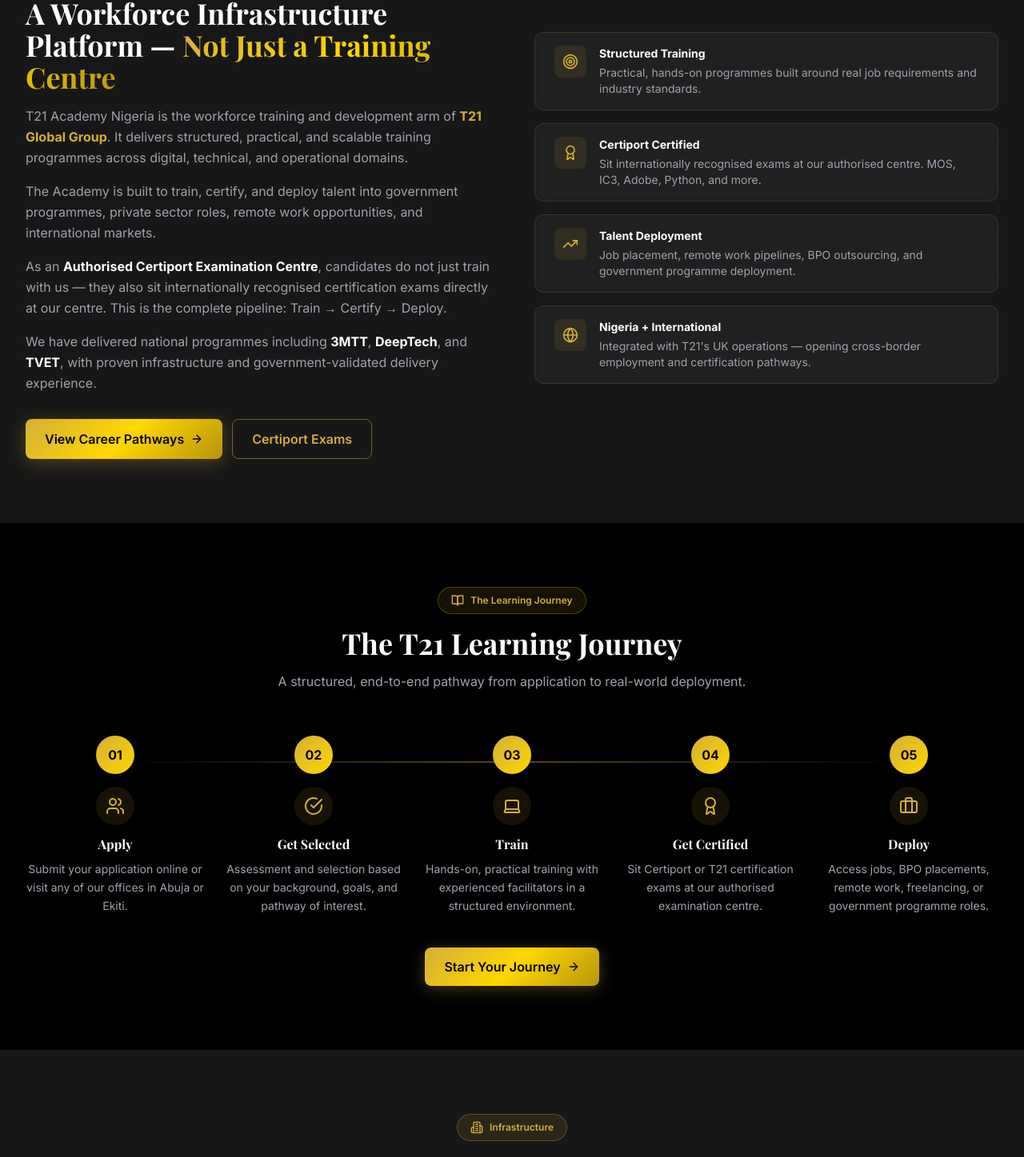
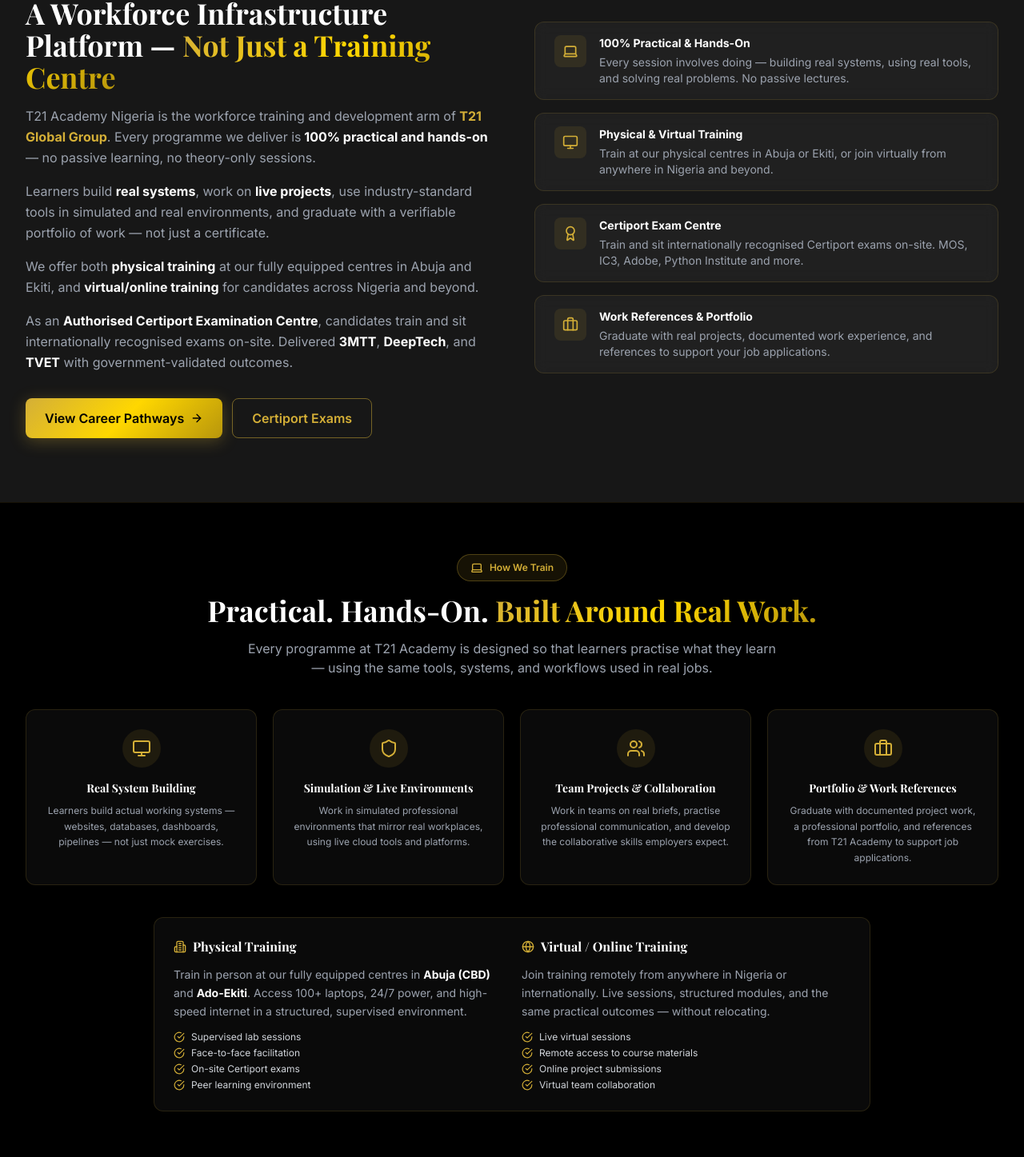
Before and after one commit to t21services21/t21-academy-nigeria, a Next.js app: page / in a window 1280 px wide. Shown: the part 1313-2760 px from the top of the page at 80% size. Built offline with nearby package versions, Linux system fonts and the light colour scheme.

Commit message:
fix: email routing to Nigeria inbox, add practical/hands-on section, physical+virtual training

```diff
--- a/app/api/contact/route.ts
+++ b/app/api/contact/route.ts
@@ -8,7 +8,8 @@
     const isApplication = type === "application";
     const senderName = fullName || name || "Unknown";
     const sendgridKey = process.env.SENDGRID_API_KEY;
-    const fromEmail = process.env.FROM_EMAIL || "admin@t21services.com.ng";
+    const fromEmail = process.env.FROM_EMAIL || "admin@t21services.co.uk"; // SendGrid verified sender
+    const toEmail = "admin@t21services.com.ng"; // Always deliver to Nigeria inbox
 
     const emailSubject = isApplication
       ? `New Training Application — ${senderName} (${pathway || "Pathway TBC"})`
@@ -45,7 +46,7 @@
           method: "POST",
           headers: { Authorization: `Bearer ${sendgridKey}`, "Content-Type": "application/json" },
           body: JSON.stringify({
-            personalizations: [{ to: [{ email: fromEmail }] }],
+            personalizations: [{ to: [{ email: toEmail }] }],
             from: { email: fromEmail, name: "T21 Academy Nigeria" },
             reply_to: { email },
             subject: emailSubject,
--- a/app/page.tsx
+++ b/app/page.tsx
@@ -112,22 +112,23 @@
               <div className="space-y-4 text-gray-400 leading-relaxed">
                 <p>
                   T21 Academy Nigeria is the workforce training and development arm of{" "}
-                  <strong className="text-primary-gold">T21 Global Group</strong>. It delivers structured,
-                  practical, and scalable training programmes across digital, technical, and operational domains.
+                  <strong className="text-primary-gold">T21 Global Group</strong>. Every programme we deliver is
+                  <strong className="text-white"> 100% practical and hands-on</strong> — no passive learning, no theory-only sessions.
                 </p>
                 <p>
-                  The Academy is built to train, certify, and deploy talent into government programmes, private sector roles,
-                  remote work opportunities, and international markets.
+                  Learners build <strong className="text-white">real systems</strong>, work on <strong className="text-white">live projects</strong>,
+                  use industry-standard tools in simulated and real environments, and graduate with a verifiable
+                  portfolio of work — not just a certificate.
                 </p>
                 <p>
-                  As an <strong className="text-white">Authorised Certiport Examination Centre</strong>, candidates do not just
-                  train with us — they also sit internationally recognised certification exams directly at our centre.
-                  This is the complete pipeline: Train → Certify → Deploy.
+                  We offer both <strong className="text-white">physical training</strong> at our fully equipped centres in Abuja and
+                  Ekiti, and <strong className="text-white">virtual/online training</strong> for candidates across Nigeria and beyond.
                 </p>
                 <p>
-                  We have delivered national programmes including <strong className="text-white">3MTT</strong>,{" "}
-                  <strong className="text-white">DeepTech</strong>, and <strong className="text-white">TVET</strong>, with
-                  proven infrastructure and government-validated delivery experience.
+                  As an <strong className="text-white">Authorised Certiport Examination Centre</strong>, candidates train and
+                  sit internationally recognised exams on-site. Delivered {" "}
+                  <strong className="text-white">3MTT</strong>, <strong className="text-white">DeepTech</strong>, and{" "}
+                  <strong className="text-white">TVET</strong> with government-validated outcomes.
                 </p>
               </div>
               <div className="mt-8 flex flex-wrap gap-3">
@@ -139,10 +140,10 @@
             </div>
             <div className="space-y-4">
               {[
-                { icon: Target, title: "Structured Training", desc: "Practical, hands-on programmes built around real job requirements and industry standards." },
-                { icon: Award, title: "Certiport Certified", desc: "Sit internationally recognised exams at our authorised centre. MOS, IC3, Adobe, Python, and more." },
-                { icon: TrendingUp, title: "Talent Deployment", desc: "Job placement, remote work pipelines, BPO outsourcing, and government programme deployment." },
-                { icon: Globe, title: "Nigeria + International", desc: "Integrated with T21's UK operations — opening cross-border employment and certification pathways." },
+                { icon: Laptop, title: "100% Practical & Hands-On", desc: "Every session involves doing — building real systems, using real tools, and solving real problems. No passive lectures." },
+                { icon: Monitor, title: "Physical & Virtual Training", desc: "Train at our physical centres in Abuja or Ekiti, or join virtually from anywhere in Nigeria and beyond." },
+                { icon: Award, title: "Certiport Exam Centre", desc: "Train and sit internationally recognised Certiport exams on-site. MOS, IC3, Adobe, Python Institute and more." },
+                { icon: Briefcase, title: "Work References & Portfolio", desc: "Graduate with real projects, documented work experience, and references to support your job applications." },
               ].map((item) => (
                 <div key={item.title} className="glass-card flex items-start gap-4 !py-4">
                   <div className="w-10 h-10 rounded-lg bg-primary-gold/10 flex items-center justify-center flex-shrink-0">
@@ -154,6 +155,94 @@
                   </div>
                 </div>
               ))}
+            </div>
+          </div>
+        </div>
+      </section>
+
+      {/* HOW WE TRAIN */}
+      <section className="py-16 bg-black border-y border-primary-gold/10">
+        <div className="max-w-7xl mx-auto px-4 sm:px-6 lg:px-8">
+          <div className="text-center mb-10">
+            <div className="badge mb-4 mx-auto w-fit">
+              <Laptop className="w-4 h-4" /> How We Train
+            </div>
+            <h2 className="section-title mx-auto">
+              Practical. Hands-On.{" "}
+              <span className="text-gold">Built Around Real Work.</span>
+            </h2>
+            <p className="section-subtitle mx-auto text-center">
+              Every programme at T21 Academy is designed so that learners practise what they learn — using the same tools,
+              systems, and workflows used in real jobs.
+            </p>
+          </div>
+          <div className="grid sm:grid-cols-2 lg:grid-cols-4 gap-5 mb-10">
+            {[
+              {
+                icon: Monitor,
+                title: "Real System Building",
+                desc: "Learners build actual working systems — websites, databases, dashboards, pipelines — not just mock exercises.",
+              },
+              {
+                icon: Shield,
+                title: "Simulation & Live Environments",
+                desc: "Work in simulated professional environments that mirror real workplaces, using live cloud tools and platforms.",
+              },
+              {
+                icon: Users,
+                title: "Team Projects & Collaboration",
+                desc: "Work in teams on real briefs, practise professional communication, and develop the collaborative skills employers expect.",
+              },
+              {
+                icon: Briefcase,
+                title: "Portfolio & Work References",
+                desc: "Graduate with documented project work, a professional portfolio, and references from T21 Academy to support job applications.",
+              },
+            ].map((item) => (
+              <div key={item.title} className="glass-card text-center">
+                <div className="w-12 h-12 rounded-full bg-primary-gold/10 flex items-center justify-center mx-auto mb-4">
+                  <item.icon className="w-6 h-6 text-primary-gold" />
+                </div>
+                <h4 className="font-bold text-white mb-2 font-playfair text-sm">{item.title}</h4>
+                <p className="text-gray-400 text-xs leading-relaxed">{item.desc}</p>
+              </div>
+            ))}
+          </div>
+          <div className="glass-card max-w-4xl mx-auto">
+            <div className="grid sm:grid-cols-2 gap-6">
+              <div>
+                <h4 className="text-white font-bold mb-3 font-playfair flex items-center gap-2">
+                  <Building2 className="w-4 h-4 text-primary-gold" /> Physical Training
+                </h4>
+                <p className="text-gray-400 text-sm leading-relaxed mb-3">
+                  Train in person at our fully equipped centres in <strong className="text-white">Abuja (CBD)</strong> and{" "}
+                  <strong className="text-white">Ado-Ekiti</strong>. Access 100+ laptops, 24/7 power, and high-speed internet
+                  in a structured, supervised environment.
+                </p>
+                <ul className="space-y-1">
+                  {["Supervised lab sessions", "Face-to-face facilitation", "On-site Certiport exams", "Peer learning environment"].map((i) => (
+                    <li key={i} className="flex items-center gap-2 text-xs text-gray-300">
+                      <CheckCircle className="w-3.5 h-3.5 text-primary-gold flex-shrink-0" />{i}
+                    </li>
+                  ))}
+                </ul>
+              </div>
+              <div>
+                <h4 className="text-white font-bold mb-3 font-playfair flex items-center gap-2">
+                  <Globe className="w-4 h-4 text-primary-gold" /> Virtual / Online Training
+                </h4>
+                <p className="text-gray-400 text-sm leading-relaxed mb-3">
+                  Join training remotely from anywhere in Nigeria or internationally. Live sessions, structured modules,
+                  and the same practical outcomes — without relocating.
+                </p>
+                <ul className="space-y-1">
+                  {["Live virtual sessions", "Remote access to course materials", "Online project submissions", "Virtual team collaboration"].map((i) => (
+                    <li key={i} className="flex items-center gap-2 text-xs text-gray-300">
+                      <CheckCircle className="w-3.5 h-3.5 text-primary-gold flex-shrink-0" />{i}
+                    </li>
+                  ))}
+                </ul>
+              </div>
             </div>
           </div>
         </div>
```
